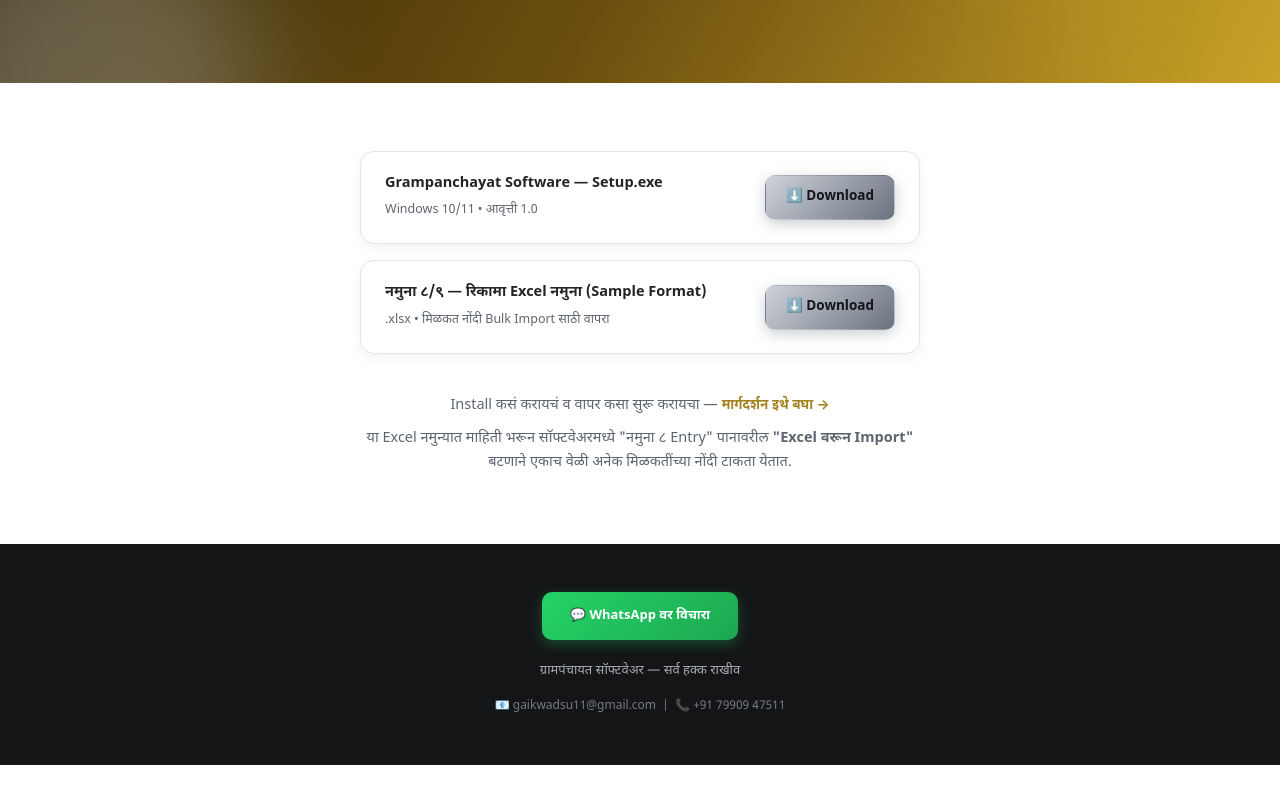
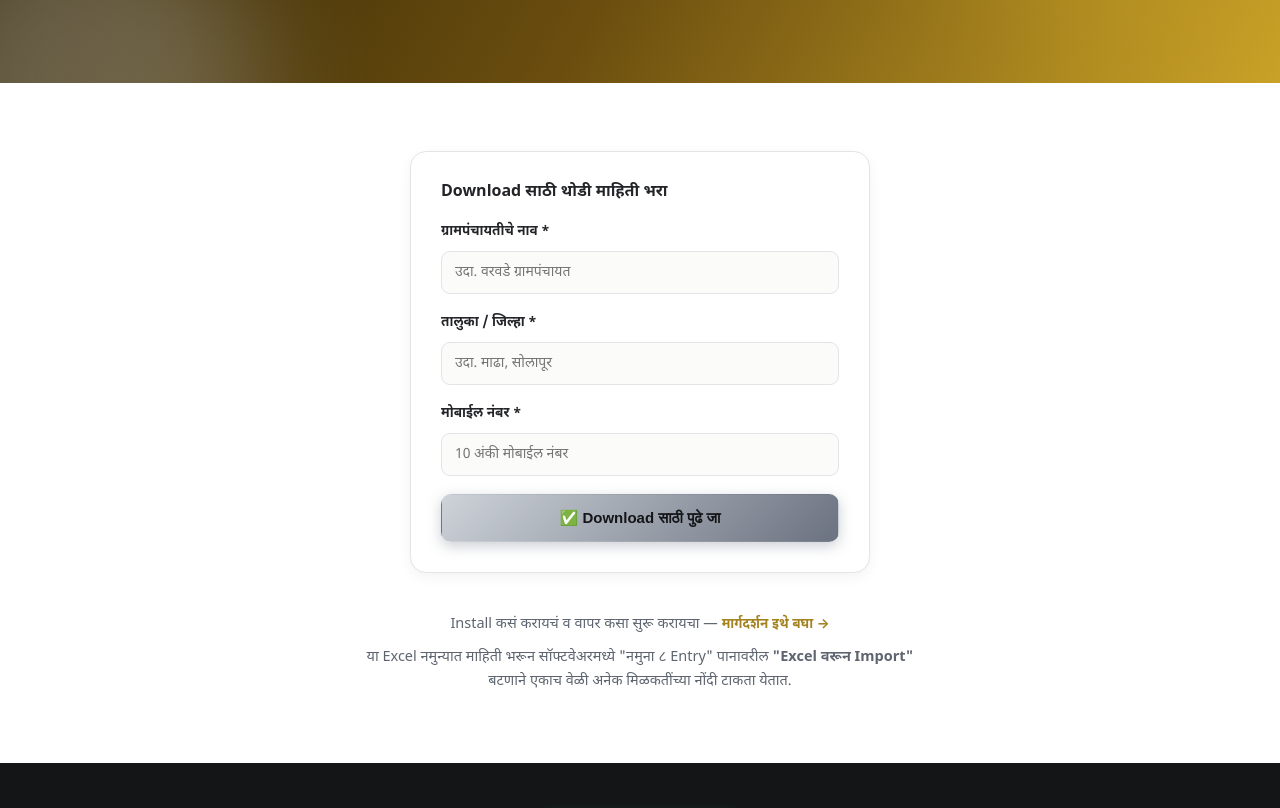
Before and after one commit to grampanchayat-management-system/software-download, a plain HTML site: page download.html in a window 1280 px wide. Shown: the part 286-1094 px from the top of the page. Before the commit the page ends 1051 px from the top, so only its background shows below. Drawn offline with Linux system fonts and the light colour scheme.

Commit message:
Add files via upload

```diff
--- a/download.html
+++ b/download.html
@@ -35,7 +35,26 @@
 
 <section class="block">
   <div class="wrap">
-    <div class="dl-list">
+    <!-- ── Download च्या आधी माहिती फॉर्म — भरल्याशिवाय Download बटणं दिसत नाहीत ── -->
+    <div class="form-card" id="gpVerifyCard" style="max-width:460px;margin:0 auto 28px">
+      <h3 style="font-size:16px;margin-bottom:18px">Download साठी थोडी माहिती भरा</h3>
+      <div class="f-group">
+        <label>ग्रामपंचायतीचे नाव *</label>
+        <input type="text" id="gpName" placeholder="उदा. वरवडे ग्रामपंचायत">
+      </div>
+      <div class="f-group">
+        <label>तालुका / जिल्हा *</label>
+        <input type="text" id="gpDistrict" placeholder="उदा. माढा, सोलापूर">
+      </div>
+      <div class="f-group">
+        <label>मोबाईल नंबर *</label>
+        <input type="tel" id="gpMobile" maxlength="10" placeholder="10 अंकी मोबाईल नंबर">
+      </div>
+      <button type="button" class="btn btn-primary btn-submit" id="gpSubmitBtn" onclick="gpSubmitVerify()">✅ Download साठी पुढे जा</button>
+      <div class="form-msg" id="gpFormMsg"></div>
+    </div>
+
+    <div class="dl-list" id="gpDownloadList" style="display:none">
       <div class="dl-item">
         <div class="info">
           <b>Grampanchayat Software — Setup.exe</b>
@@ -82,6 +101,69 @@
 
 document.getElementById('excelDownloadBtn').href = EXCEL_DOWNLOAD_URL;
 document.getElementById('excelDownloadBtn').setAttribute('download','');
+
+// ── बदलण्यासाठी इथेच ──
+// खालची Web App URL तुमच्या Google Apps Script Deploy मधून मिळालेल्या लिंकने बदला
+// (उदा. https://script.google.com/macros/s/AKfycb..../exec)
+var APPS_SCRIPT_URL = 'https://script.google.com/macros/s/AKfycbyqMSreKmJG_V9mi4DG7DDO75X5FeTRSyTcfAmlkiuzmQlEO6LMLxphgXZcZ0KIU282mA/exec';
+
+function gpShowDownloads(){
+  document.getElementById('gpVerifyCard').style.display = 'none';
+  document.getElementById('gpDownloadList').style.display = 'block';
+}
+
+// आधी एकदा फॉर्म भरला असेल तर पुन्हा दाखवायची गरज नाही
+(function(){
+  try{
+    if(localStorage.getItem('gpDownloadVerified') === '1'){ gpShowDownloads(); }
+  }catch(e){}
+})();
+
+function gpSubmitVerify(){
+  var name = document.getElementById('gpName').value.trim();
+  var district = document.getElementById('gpDistrict').value.trim();
+  var mobile = document.getElementById('gpMobile').value.trim();
+  var msg = document.getElementById('gpFormMsg');
+  var btn = document.getElementById('gpSubmitBtn');
+  var mobileOk = /^[0-9]{10}$/.test(mobile);
+
+  msg.className = 'form-msg';
+  msg.style.display = 'none';
+
+  if(!name || !district || !mobileOk){
+    msg.className = 'form-msg err';
+    msg.textContent = 'कृपया सर्व रकाने बरोबर भरा (मोबाईल नंबर 10 अंकी हवा).';
+    msg.style.display = 'block';
+    return;
+  }
+
+  btn.disabled = true;
+  btn.textContent = 'पाठवत आहे…';
+
+  try{ localStorage.setItem('gpDownloadVerified','1'); }catch(e){}
+
+  var proceeded = false;
+  function proceedOnce(){
+    if(proceeded) return;
+    proceeded = true;
+    gpShowDownloads();
+  }
+
+  // ── Google Sheet ला थेट पाठवतो (फुकट, कुठलीही महिन्याची मर्यादा नाही) ──
+  // Apps Script Web App चा प्रतिसाद ब्राऊझरला वाचता येत नाही (Google कडूनच
+  // असलेली मर्यादा) — पण प्रतिसाद वाचायची गरजच नाही, फक्त डेटा पोचला की पुरे.
+  var fd = new FormData();
+  fd.append('name', name);
+  fd.append('district', district);
+  fd.append('mobile', mobile);
+
+  fetch(APPS_SCRIPT_URL, { method:'POST', mode:'no-cors', body: fd })
+    .then(proceedOnce)
+    .catch(proceedOnce);
+
+  // Apps Script कधी slow असेल तरी वापरकर्ता अडकून राहू नये म्हणून fallback
+  setTimeout(proceedOnce, 4000);
+}
 </script>
 </body>
 </html>
```
